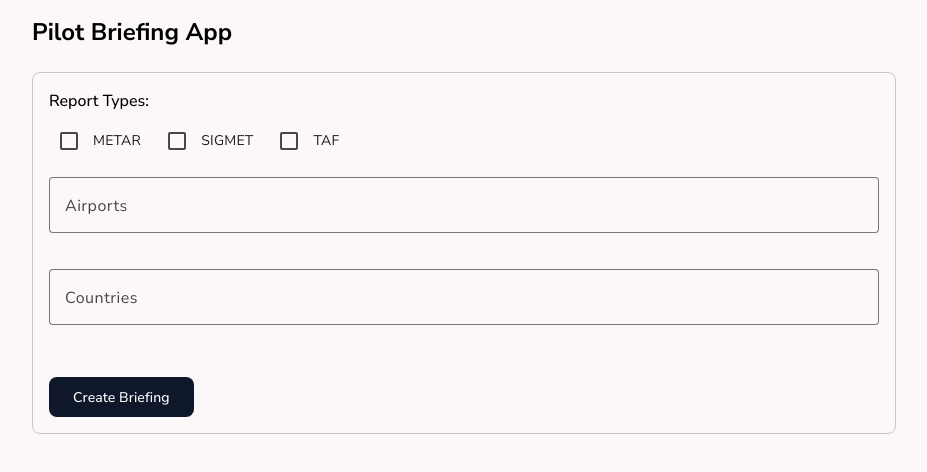
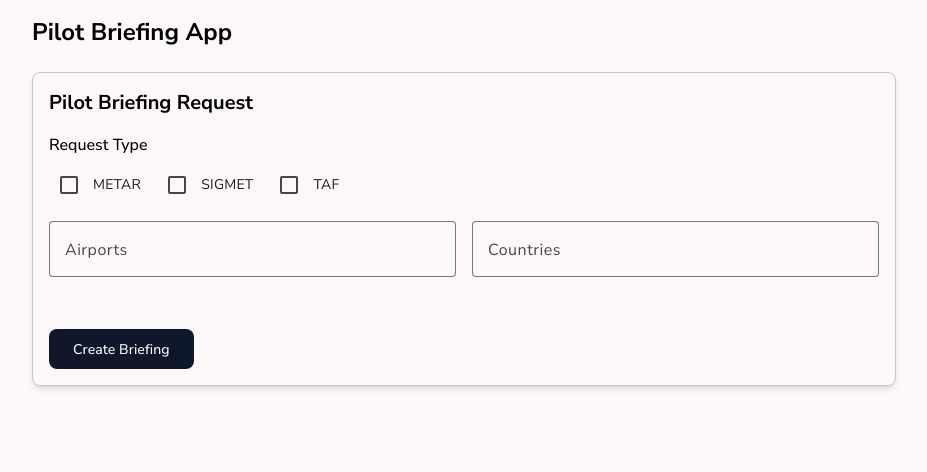
Before and after one commit to Skandinavchik/pilot-briefing, an Angular app: page / in a window 1280 px wide. Shown: the top 472 px of the page, without its empty margins (176-1103 px from the left). Built offline with nearby package versions, Linux system fonts and the light colour scheme.

Commit message:
updated briefing form with validators. added briefing service

```diff
--- a/src/app/briefing-form/briefing-form.html
+++ b/src/app/briefing-form/briefing-form.html
@@ -1,25 +1,46 @@
 <form [formGroup]="briefingForm" (ngSubmit)="onSubmit()"
-  class="p-4 flex flex-col gap-4 rounded-lg border border-(--mat-sys-outline-variant)">
-  <div>
-    <label class="mb-2 block font-medium">Report Types:</label>
-    <div class="flex gap-4" formGroupName="reportTypes">
-      <mat-checkbox formControlName="METAR">METAR</mat-checkbox>
-      <mat-checkbox formControlName="SIGMET">SIGMET</mat-checkbox>
-      <mat-checkbox formControlName="TAF_LONGTAF">TAF</mat-checkbox>
+  class="p-4 flex flex-col gap-4 rounded-lg border border-(--mat-sys-outline-variant) shadow-md">
+  <h2 class="text-xl font-semibold">Pilot Briefing Request</h2>
+
+  <div class="flex flex-col gap-2" formGroupName="reportTypes">
+    <span class="font-medium">Request Type</span>
+    <div class="flex gap-4">
+      <mat-checkbox formControlName="metar">METAR</mat-checkbox>
+      <mat-checkbox formControlName="sigmet">SIGMET</mat-checkbox>
+      <mat-checkbox formControlName="taf">TAF</mat-checkbox>
     </div>
+    @if (briefingForm.get('reportTypes')?.hasError('atLeastOneSelected') && briefingForm.get('reportTypes')?.touched) {
+    <mat-error>At least one report type must be selected</mat-error>
+    }
   </div>
 
+  <div class="flex flex-col sm:flex-row gap-4">
     <mat-form-field appearance="outline" class="w-full">
       <mat-label>Airports</mat-label>
-    <input matInput placeholder="Airports" formControlName="airports" />
+      <input matInput formControlName="stations" placeholder="e.g. LZIB LKPR" />
+      @if (briefingForm.get('stations')?.hasError('pattern')) {
+      <mat-error>4 uppercase letters separated by spaces (e.g. LZIB LKPR)</mat-error>
+      }
     </mat-form-field>
 
     <mat-form-field appearance="outline" class="w-full">
       <mat-label>Countries</mat-label>
-    <input matInput placeholder="Countries" formControlName="countries" />
+      <input matInput formControlName="countries" placeholder="e.g. SQ" />
+      @if (briefingForm.get('countries')?.hasError('pattern')) {
+      <mat-error>2 uppercase letters separated by spaces (e.g. SQ)</mat-error>
+      }
     </mat-form-field>
+  </div>
 
-  <button matButton="filled" class="mt-4 self-start" >
+  @if (briefingForm.hasError('atLeastOneLocation') && briefingForm.touched) {
+  <mat-error>At least one airport or country is required</mat-error>
+  }
+  <button matButton="filled" class="mt-4 self-start" [disabled]="isLoading()">
+    <div class="flex items-center gap-2">
+      @if (isLoading()) {
+      <mat-spinner diameter="20"></mat-spinner>
+      }
       Create Briefing
+    </div>
   </button>
 </form>
--- a/src/app/briefing-form/briefing-form.ts
+++ b/src/app/briefing-form/briefing-form.ts
@@ -1,19 +1,14 @@
-import { Component, inject } from '@angular/core'
-import {
-  AbstractControl,
-  FormBuilder,
-  ReactiveFormsModule,
-  ValidationErrors,
-  ValidatorFn,
-} from '@angular/forms'
+import { Component, inject, signal } from '@angular/core'
+import { FormBuilder, ReactiveFormsModule, Validators } from '@angular/forms'
 import { MatButtonModule } from '@angular/material/button'
 import { MatCheckboxModule } from '@angular/material/checkbox'
 import { MatFormFieldModule } from '@angular/material/form-field'
 import { MatInputModule } from '@angular/material/input'
+import { MatProgressSpinnerModule } from '@angular/material/progress-spinner'
+import { finalize } from 'rxjs'
+import { atLeastOneLocation, atLeastOneSelected } from '../../validators/briefing-form.validators'
 
-const atLeastOneChecked: ValidatorFn = (control: AbstractControl): ValidationErrors | null => {
-  return Object.values(control.value).some(v => v === true) ? null : { required: true }
-}
+import { BriefingService } from '../services/briefing.service'
 
 @Component({
   selector: 'app-briefing-form',
@@ -24,26 +19,45 @@ const atLeastOneChecked: ValidatorFn = (control: AbstractControl): ValidationErr
     MatCheckboxModule,
     MatFormFieldModule,
     MatInputModule,
+    MatProgressSpinnerModule,
   ],
   templateUrl: './briefing-form.html',
 })
 export class BriefingForm {
   private readonly formBuilder = inject(FormBuilder)
+  private readonly briefingService = inject(BriefingService)
 
-  briefingForm = this.formBuilder.nonNullable.group({
-    reportTypes: this.formBuilder.nonNullable.group({
-      METAR: false,
-      SIGMET: false,
-      TAF_LONGTAF: false,
+  isLoading = signal(false)
+
+  briefingForm = this.formBuilder.nonNullable.group(
+    {
+      reportTypes: this.formBuilder.nonNullable.group(
+        {
+          metar: [false],
+          sigmet: [false],
+          taf: [false],
+        },
+        { validators: atLeastOneSelected() },
+      ),
+      stations: ['', [Validators.pattern(/^[A-Z]{4}( [A-Z]{4})*$/)]],
+      countries: ['', [Validators.pattern(/^[A-Z]{2}( [A-Z]{2})*$/)]],
     },
-    { validators: atLeastOneChecked },
-    ),
-    airports: [[]],
-    countries: [[]],
-  })
+    { validators: atLeastOneLocation() },
+  )
 
   onSubmit(): void {
-    if (this.briefingForm.invalid) return
-    console.log(this.briefingForm.getRawValue())
+    if (this.briefingForm.invalid) {
+      this.briefingForm.markAllAsTouched()
+      return
+    }
+
+    this.isLoading.set(true)
+    this.briefingService
+      .getBriefing(this.briefingForm.getRawValue())
+      .pipe(finalize(() => this.isLoading.set(false)))
+      .subscribe({
+        next: response => console.log('API Response:', response),
+        error: error => console.error('API Error:', error),
+      })
   }
 }
--- /dev/null
+++ b/src/app/services/briefing.service.ts
@@ -0,0 +1,53 @@
+import { HttpClient } from '@angular/common/http'
+import { Injectable, inject } from '@angular/core'
+import { Observable } from 'rxjs'
+
+export interface BriefingFormData {
+  reportTypes: {
+    metar: boolean
+    sigmet: boolean
+    taf: boolean
+  }
+  stations: string
+  countries: string
+}
+
+@Injectable({
+  providedIn: 'root',
+})
+export class BriefingService {
+  private readonly http = inject(HttpClient)
+  private readonly apiUrl = 'https://ogcie.iblsoft.com/ria/opmetquery'
+
+  getBriefing(formData: BriefingFormData): Observable<unknown> {
+    const selectedReportTypes: string[] = []
+
+    if (formData.reportTypes.metar) selectedReportTypes.push('METAR')
+    if (formData.reportTypes.sigmet) selectedReportTypes.push('SIGMET')
+    if (formData.reportTypes.taf) selectedReportTypes.push('TAF_LONGTAF')
+
+    const requestBody = {
+      id: 'query01',
+      method: 'query',
+      params: [
+        {
+          id: 'briefing01',
+          reportTypes: selectedReportTypes,
+          stations: this.parseCodeList(formData.stations),
+          countries: this.parseCodeList(formData.countries),
+        },
+      ],
+    }
+
+    return this.http.post(this.apiUrl, requestBody)
+  }
+
+  private parseCodeList(input: string): string[] {
+    return input
+      ? input
+        .split(' ')
+        .map(s => s.trim())
+        .filter(s => s.length > 0)
+      : []
+  }
+}
--- /dev/null
+++ b/src/validators/briefing-form.validators.ts
@@ -0,0 +1,18 @@
+import { AbstractControl, ValidationErrors, ValidatorFn } from '@angular/forms'
+
+export const atLeastOneSelected = (): ValidatorFn => {
+  return (control: AbstractControl): ValidationErrors | null => {
+    const values = Object.values(control.value)
+    const isValid = values.some(value => value === true)
+    return isValid ? null : { atLeastOneSelected: true }
+  }
+}
+
+export const atLeastOneLocation = (): ValidatorFn => {
+  return (control: AbstractControl): ValidationErrors | null => {
+    const stations = control.get('stations')?.value || ''
+    const countries = control.get('countries')?.value || ''
+    const isValid = stations.trim().length > 0 || countries.trim().length > 0
+    return isValid ? null : { atLeastOneLocation: true }
+  }
+}
```
Also changed, not shown: 1 other file (tests, documents, lock files or other folders). Lines whose indentation alone changed are shown as unchanged.
